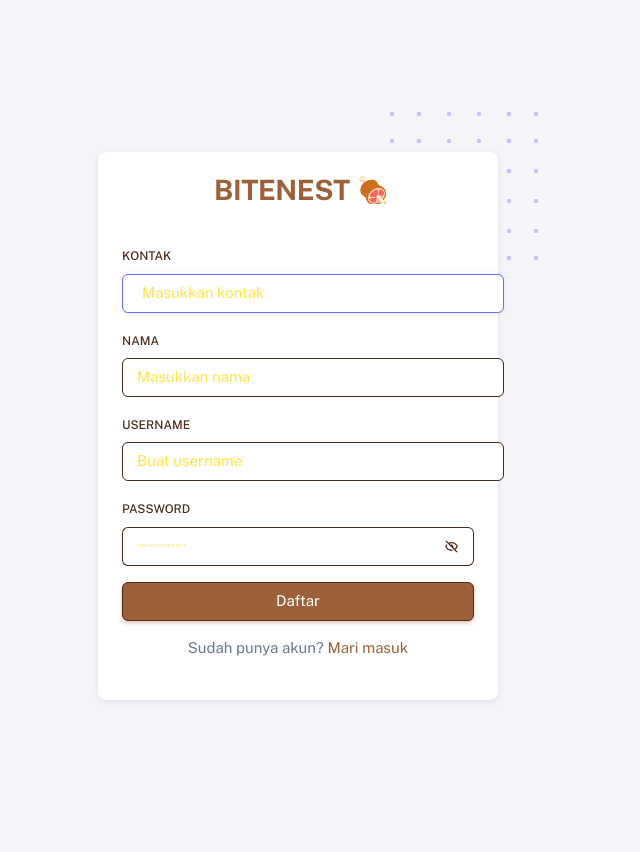
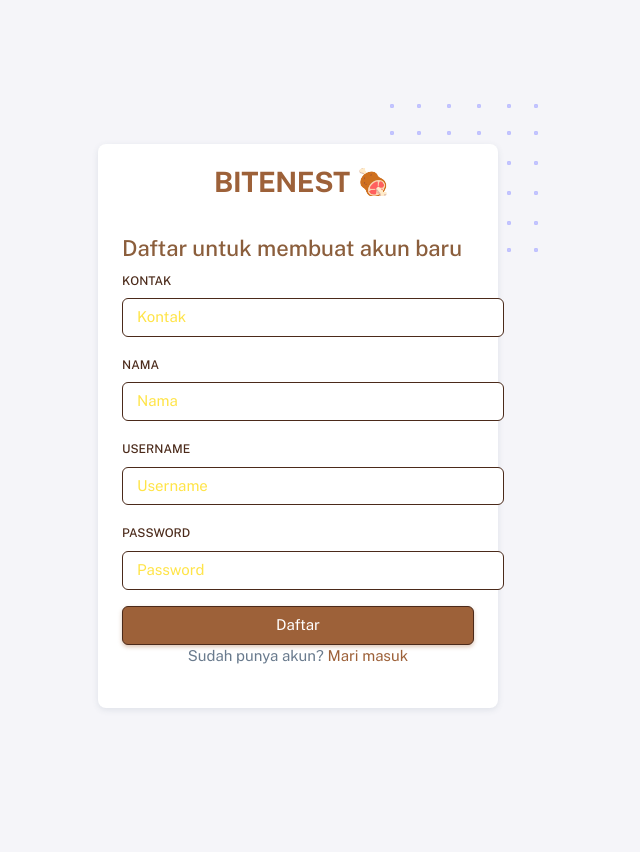
Before and after one commit to yadramaulidya/resto-management, a PHP site: page /register.php in a window 1280 px wide; the page is wider, and only the part inside the window is pictured. Shown: that part, without its empty margins (368-1008 px from the left). Run offline with PHP 8.4, Linux system fonts and the light colour scheme; data that the repository does not hold is empty.

Commit message:
perbqiki register

```diff
--- a/auth/register.php
+++ b/auth/register.php
@@ -1,4 +1,5 @@
 <?php include(".layouts/header.php"); ?>
+
 <!-- Register Card -->
 <div class="card">
   <div class="card-body">
@@ -10,33 +11,39 @@
       </a>
     </div>
 
-    <!-- /Logo -->
-    <form action="register_process.php" class="mb-3" method="POST">
+    <h4 class="mb-2">Daftar untuk membuat akun baru</h4>
+
+    <!-- Cek apakah ada notifikasi -->
+    <?php if (isset($_SESSION['error_message'])): ?>
+        <div class="alert alert-danger">
+            <?php echo $_SESSION['error_message']; ?>
+        </div>
+        <?php unset($_SESSION['error_message']); ?>
+    <?php endif; ?>
+
+    <!-- Form Register -->
+    <form action="register_process.php" method="POST">
       <div class="mb-3">
         <label for="kontak" class="form-label">Kontak</label>
-        <input type="text" class="form-control" name="kontak" placeholder="Masukkan kontak" autofocus required />
+        <input type="text" class="form-control" name="kontak" placeholder="Kontak" required />
       </div>
 
       <div class="mb-3">
         <label for="nama" class="form-label">Nama</label>
-        <input type="text" class="form-control" name="nama" placeholder="Masukkan nama" required />
+        <input type="text" class="form-control" name="nama" placeholder="Nama" required />
       </div>
 
       <div class="mb-3">
         <label for="username" class="form-label">Username</label>
-        <input type="text" class="form-control" name="username" placeholder="Buat username" required />
+        <input type="text" class="form-control" name="username" placeholder="Username" required />
       </div>
 
-      <div class="mb-3 form-password-toggle">
-        <label class="form-label" for="password">Password</label>
-        <div class="input-group input-group-merge">
-          <input type="password" class="form-control" name="password"
-            placeholder="&#xb7;&#xb7;&#xb7;&#xb7;&#xb7;&#xb7;&#xb7;&#xb7;&#xb7;&#xb7;&#xb7;&#xb7;" required />
-          <span class="input-group-text cursor-pointer"><i class="bx bx-hide"></i></span>
-        </div>
+      <div class="mb-3">
+        <label for="password" class="form-label">Password</label>
+        <input type="password" class="form-control" name="password" placeholder="Password" required />
       </div>
 
-      <button class="btn btn-primary d-grid w-100">Daftar</button>
+      <button type="submit" class="btn btn-primary d-grid w-100">Daftar</button>
     </form>
 
     <p class="text-center">
@@ -45,5 +52,6 @@
     </p>
   </div>
 </div>
-<!-- Register Card -->
+<!-- /Register Card -->
+
 <?php include(".layouts/footer.php"); ?>
```
Also changed, not shown: auth/register_process.php (+24 -39 lines).
